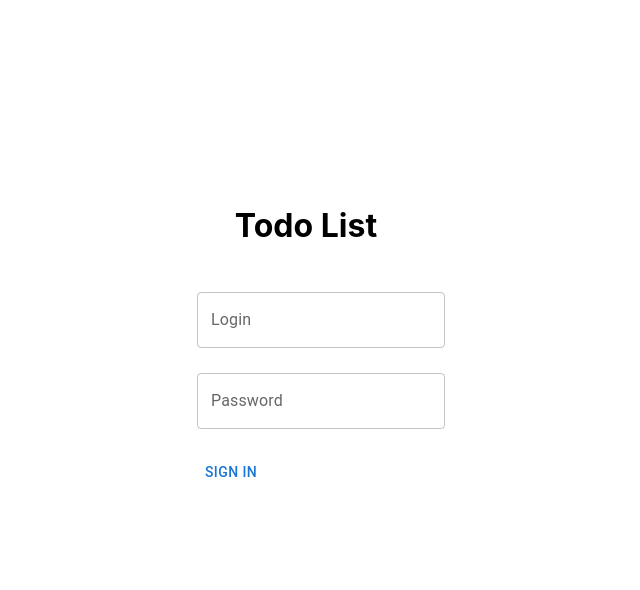
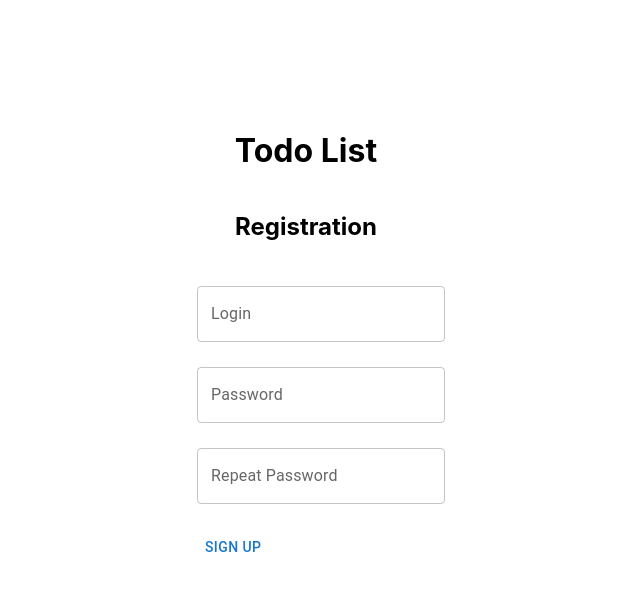
Before and after one commit to AlexanderAnnenkov/todo, a React (Create React App) app: page /registration in a window 1280 px wide. Shown: the top 590 px of the page, without its empty margins (319-959 px from the left). Built offline with nearby package versions, Linux system fonts and the light colour scheme.

Commit message:
Connect registration page with local backend

```diff
--- a/src/components/startPage/registration/registration.jsx
+++ b/src/components/startPage/registration/registration.jsx
@@ -1,29 +1,84 @@
-import React from "react"
+import React, { useState } from "react"
 import Button from "@mui/material/Button"
 import TextField from "@mui/material/TextField"
-import style from '../startPage.module.css'
+import style from "../startPage.module.css"
+import axios from "axios"
+import { useNavigate } from "react-router"
 
 const Registration = () => {
+  const [login, setLogin] = useState("")
+  const [password, setPassword] = useState("")
+  const [repeatPass, setRepeatPassword] = useState("")
+  const navigate=useNavigate()
+
+  const sendUser = async (e) => {
+    try {
+      e.preventDefault()
+        if (password !== repeatPass) {
+          return alert("Password no identify")
+        }
+        const user = await axios.post("http://localhost:3002/registration", {
+          login: login,
+          password: password,
+        })
+        localStorage.setItem('accessToken', user.data)
+        navigate('/main')
+        setLogin("")
+        setPassword("")
+        setRepeatPassword("")
+        console.log(user.data)
+
+    } catch (err) {
+
+      console.log(err)
+    }
+  }
+
+  const onNewLogin = (e) => {
+    setLogin(e.target.value)
+  }
+
+  const onNewPassword = (e) => {
+    setPassword(e.target.value)
+  }
+
+  const onRepeatPass = (e) => {
+    setRepeatPassword(e.target.value)
+  }
+
   return (
     <div className={style.container}>
       <h1 className={style.text}>Todo List</h1>
-        <form action="post">
+      <h2 className={style.text}>Registration</h2>
+      <form action="post" onSubmit={sendUser}>
         <div className={style.login}>
           <TextField
             id="outlined-required"
             label="Login"
+            onChange={onNewLogin}
+            value={login}
           />
         </div>
         <div className={style.pwrd}>
           <TextField
-            id="outlined-password-input"
             label="Password"
             type="password"
             autoComplete="current-password"
+            onChange={onNewPassword}
+            value={password}
+          />
+        </div>
+        <div className={style.pwrd1}>
+          <TextField
+            label="Repeat Password"
+            type="password"
+            autoComplete="current-password"
+            onChange={onRepeatPass}
+            value={repeatPass}
           />
         </div>
         <div className={style.btn}>
-          <Button>Sign in</Button>
+          <Button type="submit">Sign up</Button>
         </div>
       </form>
     </div>
```
Lines whose indentation alone changed are shown as unchanged.
